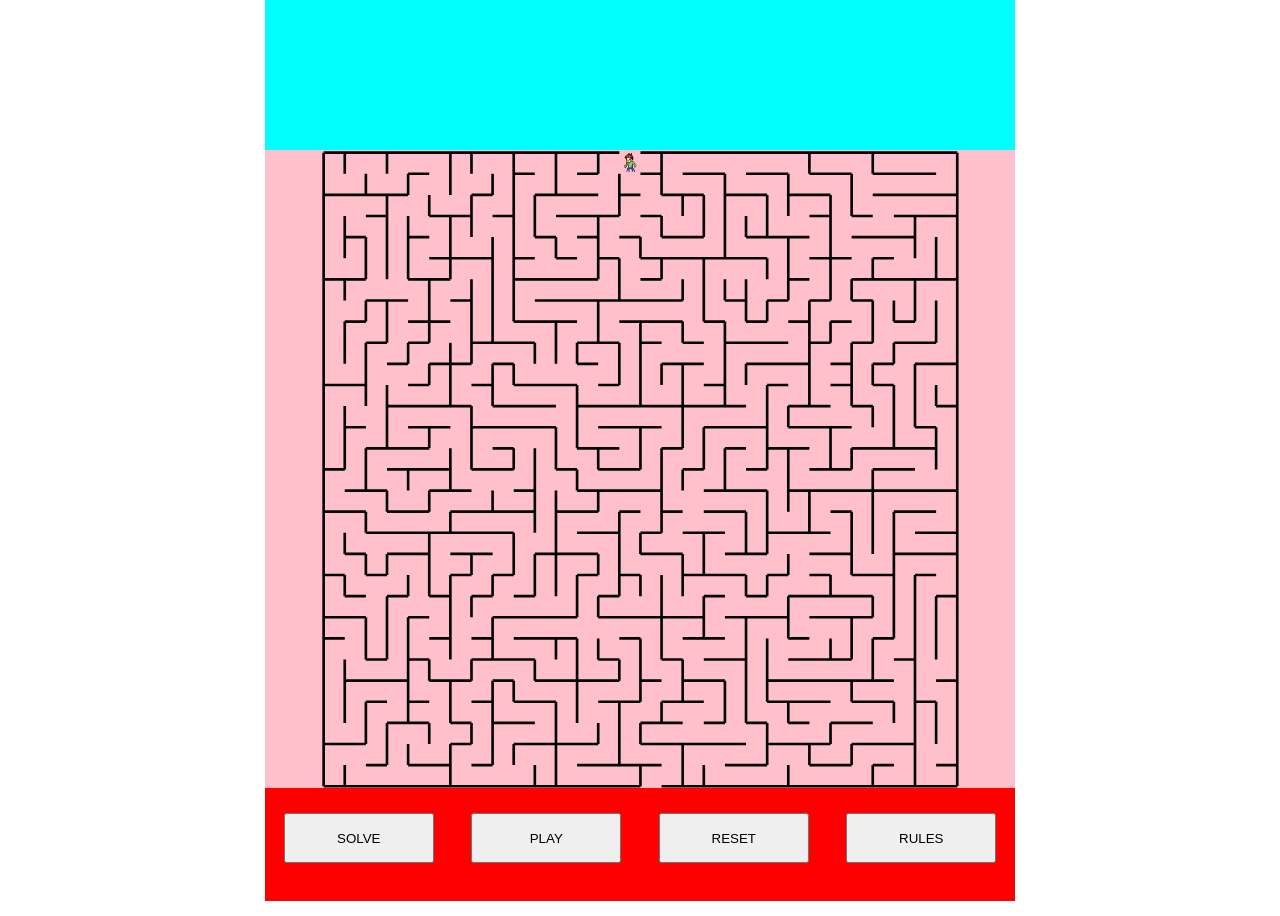
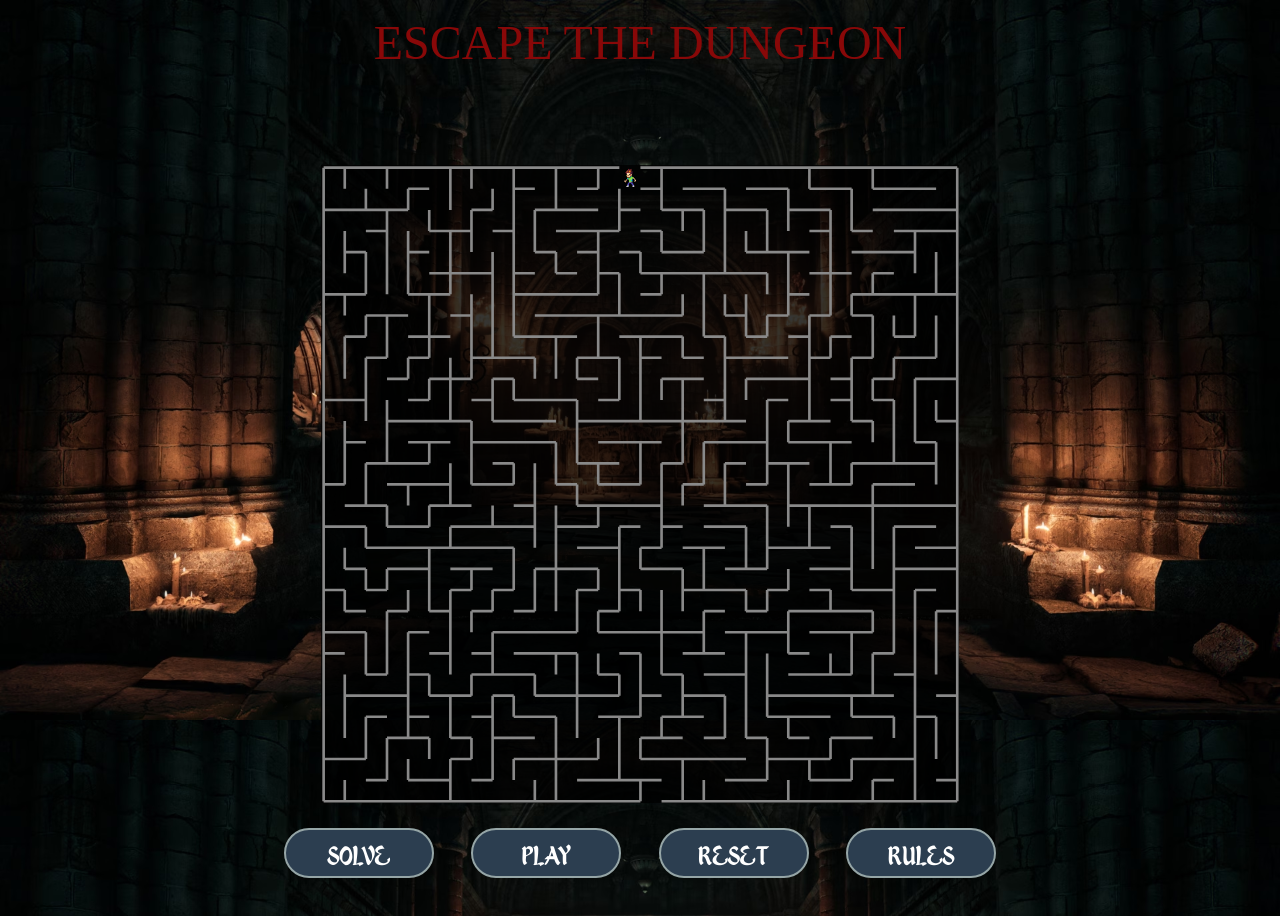
Before and after one commit to EnesHad/Maze, a plain HTML site: page index.html in a window 1280 px wide. Drawn offline with Linux system fonts and the light colour scheme.

Commit message:
update
finished character movement + maze walls
added background, music, font and style for buttons

```diff
--- a/index.html
+++ b/index.html
@@ -7,7 +7,9 @@
     <body>
         <div class="bo">
 
-            <div class="logo"></div>
+            <div class="logo">
+                <a>ESCAPE THE DUNGEON</a>
+            </div>
             <div class="holder">
                 <div class="maze">
                     <div class="ho">
@@ -21,8 +23,8 @@
                     </div>
                 </div>
                 <div class="console">
-                    <div class="buttons">
-                        <button type="button" class="solve" id="sol" onclick="drawSolution();" >SOLVE</button>
+                    <div class="buttons text">
+                        <button type="button" class="solve gate-button" id="sol" onclick="drawSolution();" >SOLVE</button>
                         <button class="play" id="play" onclick="moveCh();">PLAY</button>
                         <button class="reset" onclick="window.location.reload();">RESET</button>
                         <button class="rules">RULES</button>
@@ -34,6 +36,6 @@
     </body>
     <script src="script.js">
 
-                            </script>
+    </script>
 
 </html>
--- a/script.js
+++ b/script.js
@@ -59,6 +59,14 @@ var path = [
   [202, 362], [250, 362], [250, 394], [266, 394], [266, 410], [250, 410], [250, 426], [234, 426], [234, 458], [266, 458], [266, 474], [250, 474], [250, 482]
 ];
 
+
+sound = new Audio('bgMusic.mp3');
+sound.volume=0.15;
+
+document.addEventListener("click", (event) => {
+  sound.play();
+});
+
 const canvas = document.getElementById("canvas");
 const ctx = canvas.getContext("2d");
 const character = document.getElementById("canvas2");
@@ -68,11 +76,13 @@ const ctx2 = character.getContext("2d");
 //DRAWUNG MAZE
 function drawMaze() {
   scale = 1.32;
+
   canvas.width=484*scale;
   canvas.height=484*scale;
   ctx.scale(scale,scale);
 
   ctx.beginPath();
+  ctx.strokeStyle="#898989";
   for (i = 0; i < cord.length; i++) {
     ctx.moveTo(cord[i][0], cord[i][1]);
     ctx.lineTo(cord[i][2], cord[i][3]);
@@ -93,7 +103,7 @@ function drawSolution() {
   const drawLinesWithDelay = (ctx, path, delay, style) => {
 
     ctx.beginPath();
-    ctx.strokeStyle = "white";
+    ctx.strokeStyle = "rgb(55 99 143)";
 
     ctx.lineWidth = 4;
 
@@ -175,15 +185,20 @@ document.addEventListener("keydown", (e) => {
 
     if(me)return;
     const key=e.key;
+    //IZPIS LOKACIJE CH
+    //console.log((x-4)/m*2+1+"  "+(y-2)/m*2+1);
     switch(key){
         case "w":
         case "W":
         case "ArrowUp":
+
           if(y>2){
+            if(arr[(x-4)/m*2+1][(y-2)/m*2+1-1]==0){
               ctx2.clearRect(0,0, canvas.width, canvas.height);
               y=y-m;
                 ctx2.drawImage(img, x, y, chW, chH);
                 //console.log(x+" "+y);
+              }
             }
             break;
 
@@ -192,10 +207,12 @@ document.addEventListener("keydown", (e) => {
         case "S":
         case "ArrowDown":
           if(y<466){
+            if(arr[(x-4)/m*2+1][(y-2)/m*2+1+1]==0){
               ctx2.clearRect(0,0, canvas.width, canvas.height);
               y=y+m;
                 ctx2.drawImage(img, x, y, chW, chH);
                 //console.log(x+" "+y);
+              }
             }
             break;
 
@@ -204,10 +221,12 @@ document.addEventListener("keydown", (e) => {
         case "A":
         case "ArrowLeft":
           if(x>4){
+            if(arr[(x-4)/m*2+1-1][(y-2)/m*2+1]==0){
               ctx2.clearRect(0,0, canvas.width, canvas.height);
               x=x-m;
                 ctx2.drawImage(img, x, y, chW, 16);
                 //console.log(x+" "+y);
+              }
             }
             break;
 
@@ -216,13 +235,48 @@ document.addEventListener("keydown", (e) => {
         case "D":
         case "ArrowRight":
           if(x<468){
+            if(arr[(x-4)/m*2+1+1][(y-2)/m*2+1]==0){
               ctx2.clearRect(0,0, canvas.width, canvas.height);
               x=x+m;
                 ctx2.drawImage(img, x, y, chW, chH);
                 //console.log(x+" "+y);
+              }
             }
             break;
 
     }
 
   });
+
+
+  get_px = (ctx, x, y)=>{
+    return ctx.getImageData(x,y, 1, 1).data;
+};
+
+
+//CODE FOR 1 AND 0 MAZE
+    var w=30;
+    var h=30;
+    arr = new Array(w*2+1);
+    for (var i = 0; i < arr.length; i++) {
+        arr[i] = new Array(h*2+1);
+        arr[i].fill(0);
+    }
+var xStart=2*scale;
+var yStart=2*scale;
+var xSize=16*scale;
+
+for(var i=0;i<w*2+1;i++){
+        for(var j=0;j<h*2+1;j++){
+            var wi=xStart+xSize/2*i;
+            var hj=yStart+xSize/2*j;
+            var cl=get_px(ctx,wi,hj);
+            if(cl[3]!=0){
+                arr[i][j]=1;
+                //console.log(i+"  "+j);
+                //console.log(cl);
+            }
+        }
+    }
+//ARRAY OF MAZE MADE OUT OF 1 AND 0, 90deg to left cuz of js
+//console.log(arr);
--- a/style.css
+++ b/style.css
@@ -3,6 +3,10 @@ html, body{
     height: 100%;
     margin: 0%;
     padding: 0%;
+}
+body{
+    background: url(img/bg.avif);
+    background-size: 100vw;
 }
 .bo{
     width: 100%;
@@ -14,14 +18,19 @@ html, body{
     height: 150px;
     width: 750px;
     margin: auto;
-    background-color: aqua;
+    text-align: center;
+    padding-top: 15px;
+}
+.logo a{
+    color:  #880808;
+    font: 48px 'Wide Latin';
+
 }
 /*HOLDER FOR MAZE*/
 .holder{
     margin: auto;
     width: 750px;
     height: 750px;
-    background-color: blue;
 }
 .ho{
     position: relative;
@@ -32,14 +41,12 @@ html, body{
 .maze{
     height: fit-content;
     width: 100%;
-    background-color: pink;
     display: block;
     margin:0 auto 0 auto;
-
-
 }
 #canvas{
     display: block;
+    background: rgba(0, 0, 0, 0.79);
 }
 #canvas2 {
     position: absolute;
@@ -56,10 +63,10 @@ html, body{
     display: none;
 }
 /*CONSEL-BUTTONS*/
+
 .console{
     height: 15%;
     width: 100%;
-    background: red;
     margin: auto;
 }
 .buttons{
@@ -75,3 +82,34 @@ html, body{
 .solve{}
 .rules{}
 .reset{}
+
+
+button {
+    font-family: med;
+    font-size: 29px;
+    color: #fff;
+    background-color: #2C3E50; /* Dark Grayish Blue */
+    padding: 12px 24px;
+    border: 2px solid #95A5A6; /* Light Gray */
+    border-radius: 25px; /* Rounder */
+    text-align: center;
+    text-transform: uppercase;
+    text-decoration: none;
+    cursor: pointer;
+    transition: background-color 0.3s, color 0.3s, border-color 0.3s;
+  }
+
+button:hover {
+    background-color: #34495E; /* Slightly lighter dark grayish blue */
+    color: #fff;
+    border-color: #7F8C8D; /* Darker light gray */
+}
+button:disabled{
+    background: rgba(6, 28, 48, 0.9);
+    color: #7F8C8D;
+}
+
+@font-face {
+    font-family: med;
+    src: url(Enchant-Font/Enchant.ttf);
+}
```
Also changed, not shown: Enchant-Font/Enchant.otf (added), Enchant-Font/Enchant.ttf (added), img/bg.avif (added), 1 other file. Lines whose indentation alone changed are shown as unchanged.
